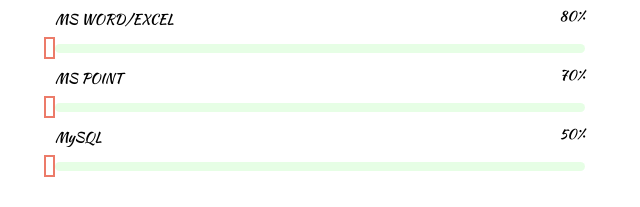
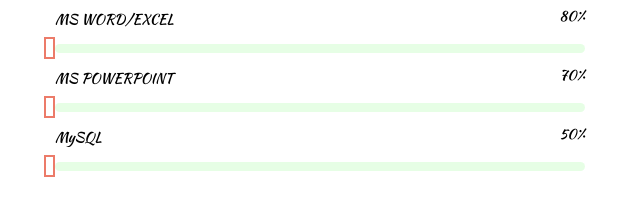
Before and after one commit to C0deWithUs/My-Portfolio, a plain HTML site: page index.html in a window 1280 px wide. Shown: the part 1313-1520 px from the top of the page, 605-1245 px from the left. Drawn offline with Linux system fonts and the light colour scheme; a script that the page names is missing.

Commit message:
Update index.html

```diff
--- a/index.html
+++ b/index.html
@@ -137,7 +137,7 @@
                             </div> <!--===== Skill Item =====-->
                             <div class="skill-item">
                                 <div class="skill-header">
-                                    <h6 class="skill-title">MS POINT</h6>
+                                    <h6 class="skill-title">MS POWERPOINT</h6>
                                     <div class="skill-percentage">
                                         <p><span class="counter">70</span>%</p>
                                     </div>
```
